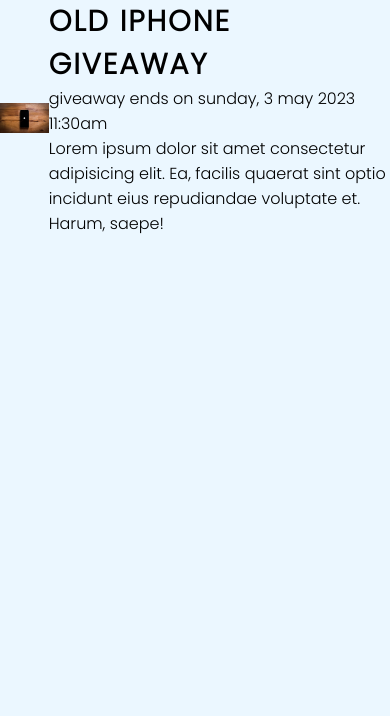
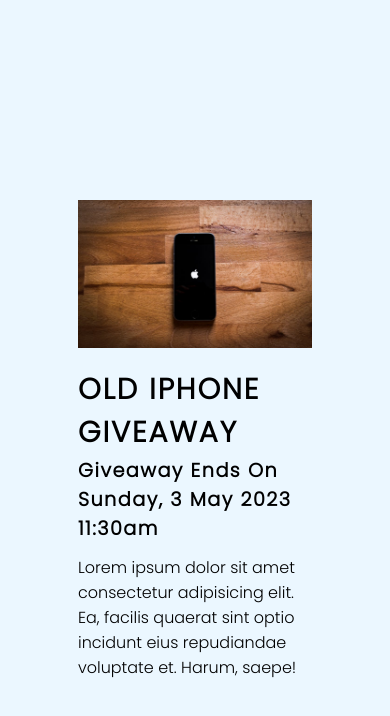
Before and after one commit to icyhot12/12_countdown, a plain HTML site: page index.html in a window 390 px wide. Drawn offline with Linux system fonts and the light colour scheme.

Commit message:
done styling

```diff
--- a/app.js
+++ b/app.js
@@ -0,0 +1,10 @@
+const auctionImage = document.querySelector('.auction-image');
+const description = document.querySelector('.auction-description');
+
+window.addEventListener('load', setTextHeight)
+window.addEventListener('resize', setTextHeight)
+
+function setTextHeight() {
+    let imageHeight = auctionImage.offsetHeight;
+    description.style.height = imageHeight;
+}
--- a/index.html
+++ b/index.html
@@ -17,7 +17,7 @@
         <div class="auction-image">
           <img src="./images/gift.jpeg" alt="auction product" />
         </div>
-        <div class="auction-descritpion">
+        <div class="auction-description">
             <div class="auction-title">old iphone giveaway</div>
             <div class="auction-title-small">giveaway ends on sunday, 3 may 2023 11:30am</div>
             <div class="auction-text">Lorem ipsum dolor sit amet consectetur adipisicing elit. Ea, facilis quaerat sint optio incidunt eius repudiandae voluptate et. Harum, saepe!</div>
--- a/styles.css
+++ b/styles.css
@@ -14,6 +14,8 @@
   display: flex;
   justify-content: center;
   align-items: center;
+  gap: 20px;
+  padding-top: 200px;
 }
 
 .auction-image {
@@ -25,7 +27,11 @@
 }
 
 .auction-description {
+  display: flex;
+  flex-direction: column;
+  justify-content: flex-start;
   width: 40vw;
+  gap: 2px;
 }
 
 .auction-title {
@@ -34,3 +40,29 @@
   font-weight: 600;
   letter-spacing: 2px;
 }
+
+.auction-title-small {
+  font-size: 1.2rem;
+  text-transform: capitalize;
+  font-weight: 600;
+  letter-spacing: 1.5px;
+}
+
+.auction-text {
+  padding-top: 10px;
+}
+
+@media screen and (max-width: 900px) {
+  .main-container {
+    flex-direction: column;
+    align-items: center;
+  }
+
+  .auction-image {
+    width: 60vw;
+  }
+
+  .auction-description {
+    width: 60vw;
+  }
+}
```
Lines whose indentation alone changed are shown as unchanged.
